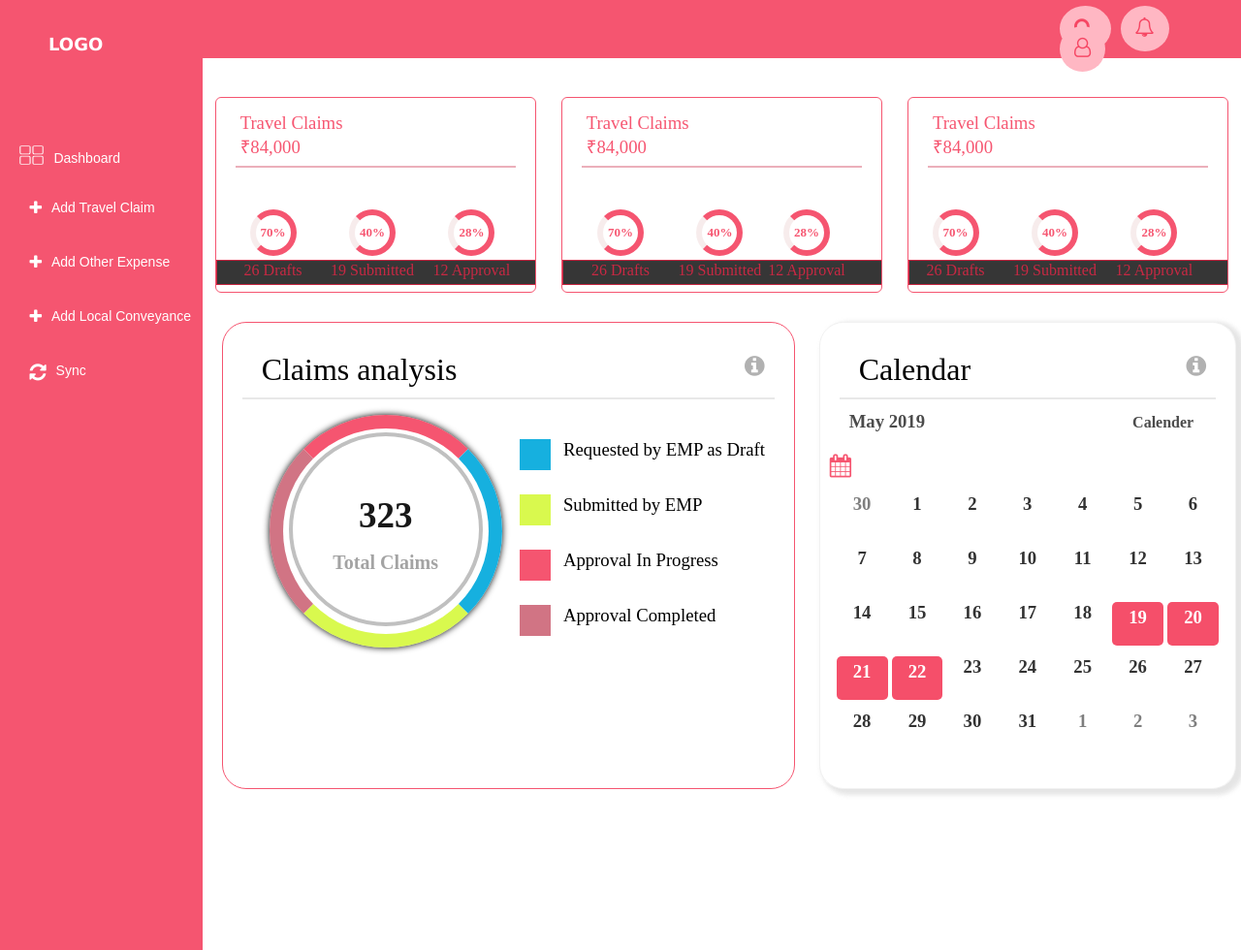
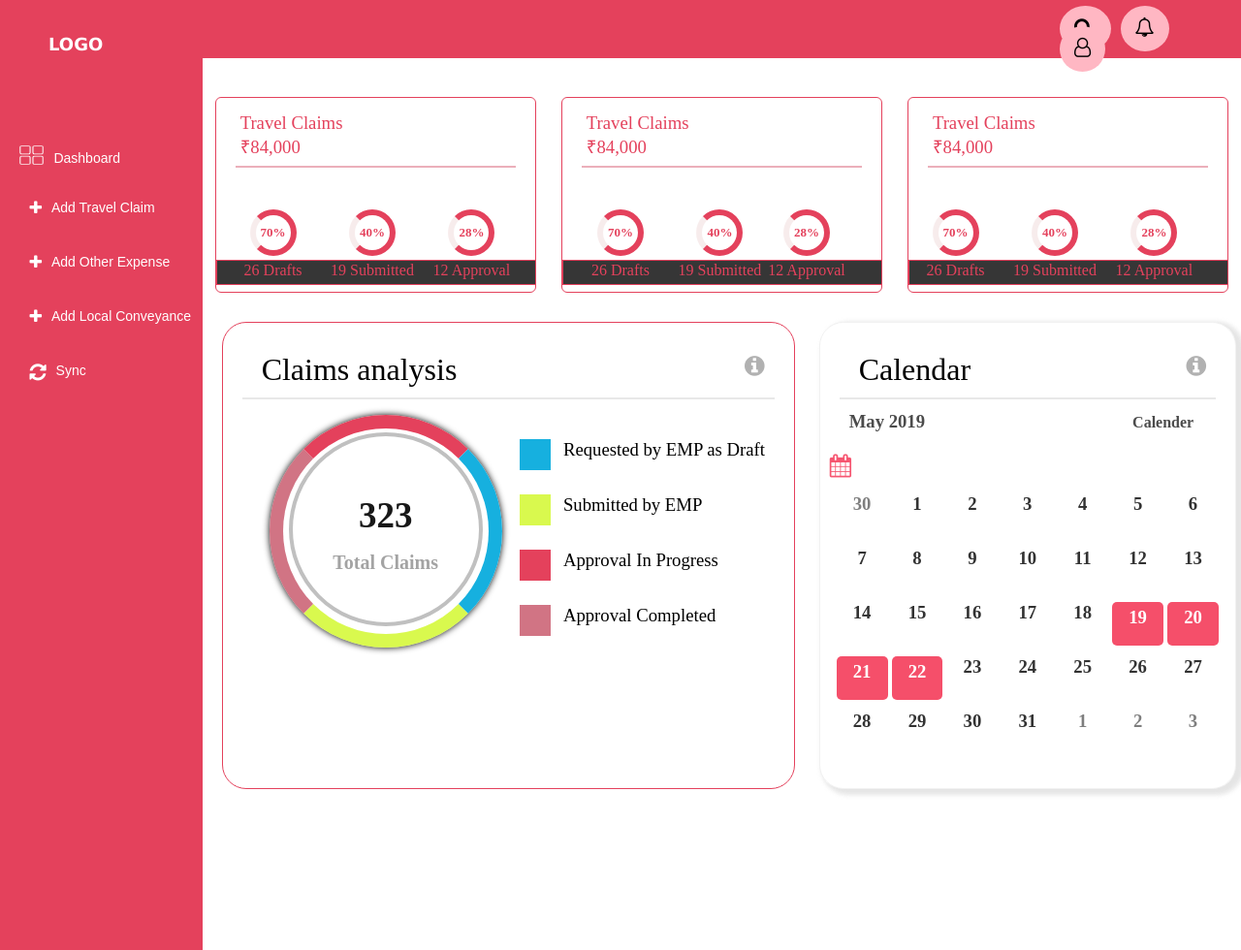
Before and after one commit to abhirock74/demo-work, a plain HTML site: page index.html in a window 1280 px wide. Shown: the whole page at 97% size. Drawn offline with Linux system fonts and the light colour scheme.

Commit message:
add final project

```diff
--- a/css/style.css
+++ b/css/style.css
@@ -8,7 +8,7 @@ a{
 .main-nav{
     width: 100%;
     height: 4.7vw;
-    background-color: rgba(243, 36, 71, 0.774);
+    background-color: rgb(228, 65, 92);
     display: flex;
 }
 .logo{
@@ -27,7 +27,7 @@ a{
     background-color: rgb(255, 183, 195);
     border-radius: 50%;
     margin-left: 10px;
-    color:  rgba(243, 36, 71, 0.774);
+    color:  rgb(228, 65, 92));
 }
 #main-container{
     display: flex;
@@ -35,7 +35,7 @@ a{
 .side-bar{
     width: 16.3%;
     height: 115vh;
-    background-color: rgba(243, 36, 71, 0.774);
+    background-color: rgb(228, 65, 92);
 }
 .content{
     width: 83.7%;
@@ -65,14 +65,14 @@ a{
     width: 40%;
     height: 25vh;
     margin: 40px 13px 20px 13px;
-    border: 1px solid rgba(243, 36, 71, 0.774);
+    border: 1px solid rgb(228, 65, 92);
     border-radius: 6px;
     overflow: hidden;
 }
 .box-head{
     font-weight: lighter;
     margin: 15px 50px 0 25px;
-    color: rgba(243, 36, 71, 0.774);
+    color: rgb(228, 65, 92);
 }
 .pink-line{
     border: 0.5px solid rgba(226, 138, 153, 0.432);
@@ -84,7 +84,7 @@ a{
     height: 3vh;
     background-color: rgba(0, 0, 0, 0.788);
     margin-top: 95px;
-    border: 0.5px solid rgba(243, 36, 71, 0.774);
+    border: 0.5px solid rgb(228, 65, 92);
 }
 .two-box{
     display: flex;
@@ -93,7 +93,7 @@ a{
     width: 55%;
     height: 60vh;
     margin: 10px 5px 20px 20px;
-    border: 1px solid rgba(243, 36, 71, 0.774);
+    border: 1px solid rgb(228, 65, 92);
     border-radius: 25px;
 }
 .calendar{
@@ -168,23 +168,23 @@ a{
     width: 3rem;
     height: 3rem;
     margin: 1.5rem;
-    border: .4rem solid rgba(243, 36, 71, 0.774);
+    border: .4rem solid rgb(228, 65, 92);
     text-align: center;
     border-radius: 9rem;
-    border-bottom-color: rgba(243, 36, 71, 0.774);
-    border-top-color: rgba(243, 36, 71, 0.774);
+    border-bottom-color: rgb(228, 65, 92);
+    border-top-color: rgb(228, 65, 92);
     border-left-color: rgba(241, 221, 221, 0.541);
     box-sizing: border-box;
 }
 .ui-value{
     position: relative;
     margin-top: 10px;
-    color: rgba(243, 36, 71, 0.774);
+    color: rgb(228, 65, 92);
     font-size: 13px;
     font-weight: bolder;
 }
 .circle-bottom{
-    color: rgba(243, 36, 71, 0.774);
+    color: rgb(228, 65, 92);
     margin-top: -18px;
     font-size: 16px;
     font-weight: lighter;
@@ -195,12 +195,12 @@ a{
     width: 15rem;
     height: 15rem;
     margin: 1rem 3rem;
-    border: .9rem solid rgba(243, 36, 71, 0.774);
+    border: .9rem solid rgb(228, 65, 92);
     text-align: center;
     border-radius: 9rem;
     box-shadow: 0 0 7px black;
     border-bottom-color: rgba(206, 247, 27, 0.774);
-    border-top-color: rgba(243, 36, 71, 0.774);
+    border-top-color: rgb(228, 65, 92);
     border-left-color: rgba(196, 76, 96, 0.774);
     border-right-color: rgb(22, 176, 223);
     box-sizing: border-box;
@@ -247,7 +247,7 @@ a{
 .pink-colour{
     width: 2.5vw;
     height: 2.5vw;
-    background-color: rgba(243, 36, 71, 0.774);
+    background-color: rgb(228, 65, 92);
     margin-top: 25px;
 }
 .d-pink-colour{
@@ -287,7 +287,7 @@ a{
 .add-claim{
     padding: 1vw 2vw;
     margin-left: 1.5vw;
-    background-color: rgba(243, 36, 71, 0.774);
+    background-color: rgb(228, 65, 92);
     border: none;
     border-radius: 5px;
     color: white;
@@ -381,13 +381,13 @@ a{
 
 }
 .pagination a {
-    color: rgba(243, 36, 71, 0.774);
+    color: rgb(228, 65, 92);
     float: left;
     padding: 8px 16px;
     text-decoration: none;
     transition: background-color .3s;
     border: 1px solid #ddd;
-    border: 1px solid rgba(243, 36, 71, 0.774);
+    border: 1px solid rgb(228, 65, 92);
 
 }
 .pagination a:hover{
@@ -472,7 +472,7 @@ td{
     opacity: 0.8;
 }
 .save-btn{
-    background-color: rgba(243, 36, 71, 0.774);
+    background-color: rgb(228, 65, 92);
     margin: 13vw 0 0 30px;
     padding: 0.5vw;
     width: 10vw;
@@ -549,7 +549,7 @@ nav{
     .calendar{
         width: 94%;
         margin: 5% 2%;
-        border: 1px solid rgba(243, 36, 71, 0.774);
+        border: 1px solid rgb(228, 65, 92);
 
     }
     .logo{
@@ -673,8 +673,8 @@ nav{
     margin-left: 4vw;
 }
 .tabl{
-    border: 1px solid rgba(243, 36, 71, 0.774);
-    background-color: rgba(243, 36, 71, 0.774);
+    border: 1px solid rgb(228, 65, 92);
+    background-color: rgb(228, 65, 92);
     color: white;
     z-index: 1;
     width: 100%;
```
